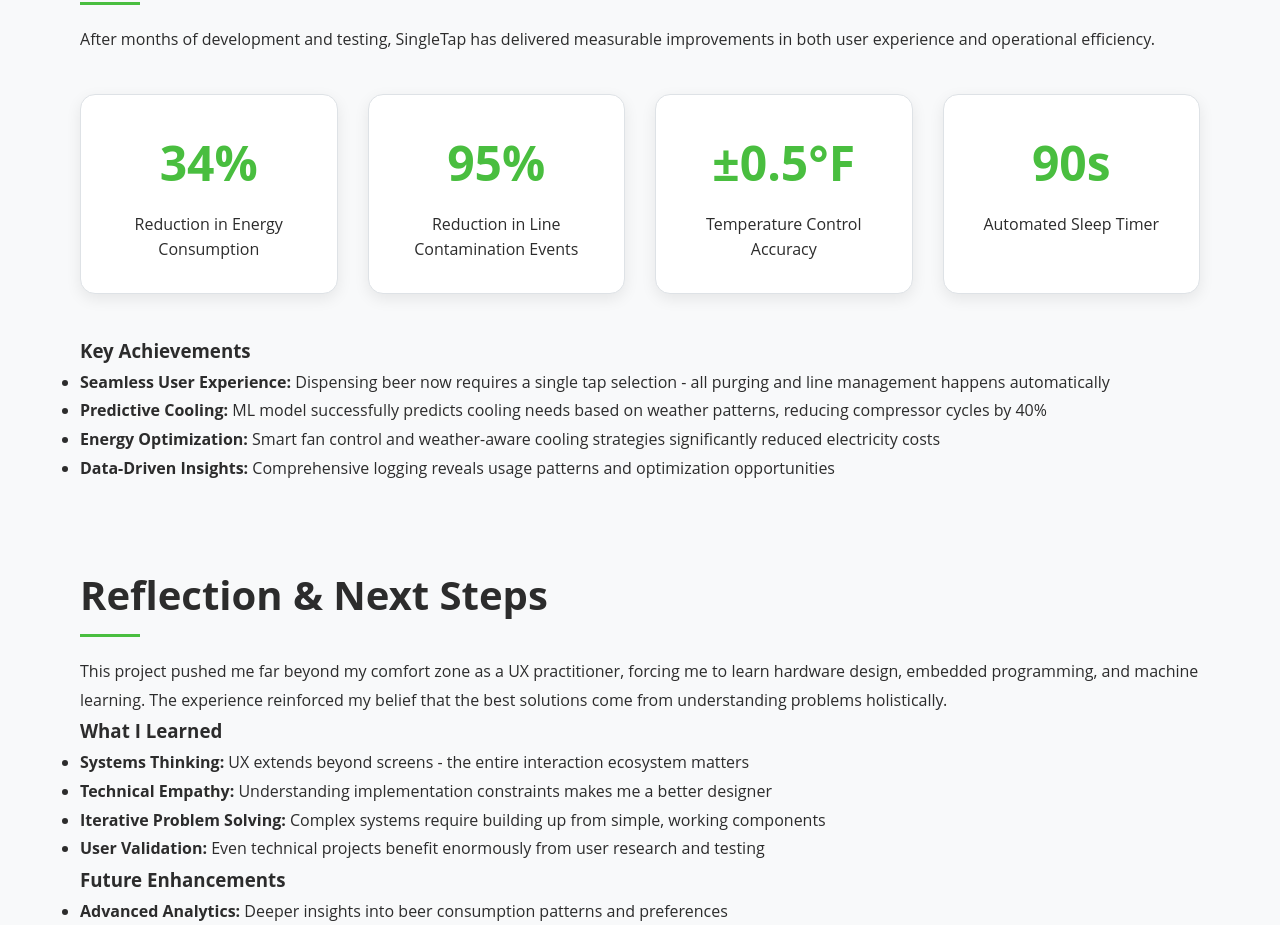
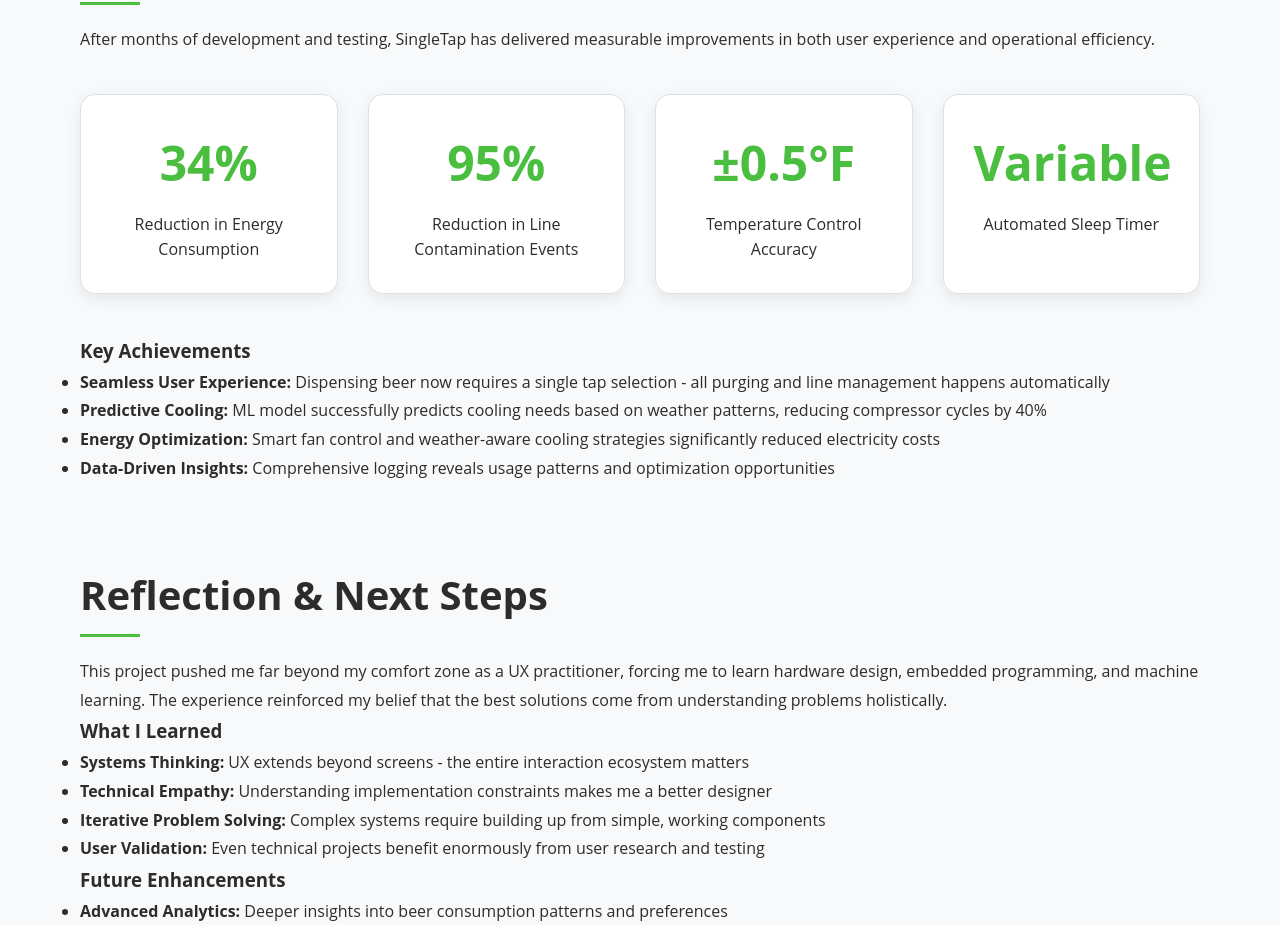
Before and after one commit to seagulski/astrobrewing, a plain HTML site: page singletap_case_study.html in a window 1280 px wide. Shown: the part 5860-6785 px from the top of the page. Drawn offline with Linux system fonts and the light colour scheme.

Commit message:
Update singletap_case_study.html

```diff
--- a/singletap_case_study.html
+++ b/singletap_case_study.html
@@ -742,7 +742,7 @@ def optimize_cooling_cycle():
                     <div class="metric-label">Temperature Control Accuracy</div>
                 </div>
                 <div class="metric-card">
-                    <div class="metric-value">90s</div>
+                    <div class="metric-value">Variable</div>
                     <div class="metric-label">Automated Sleep Timer</div>
                 </div>
             </div>
```
